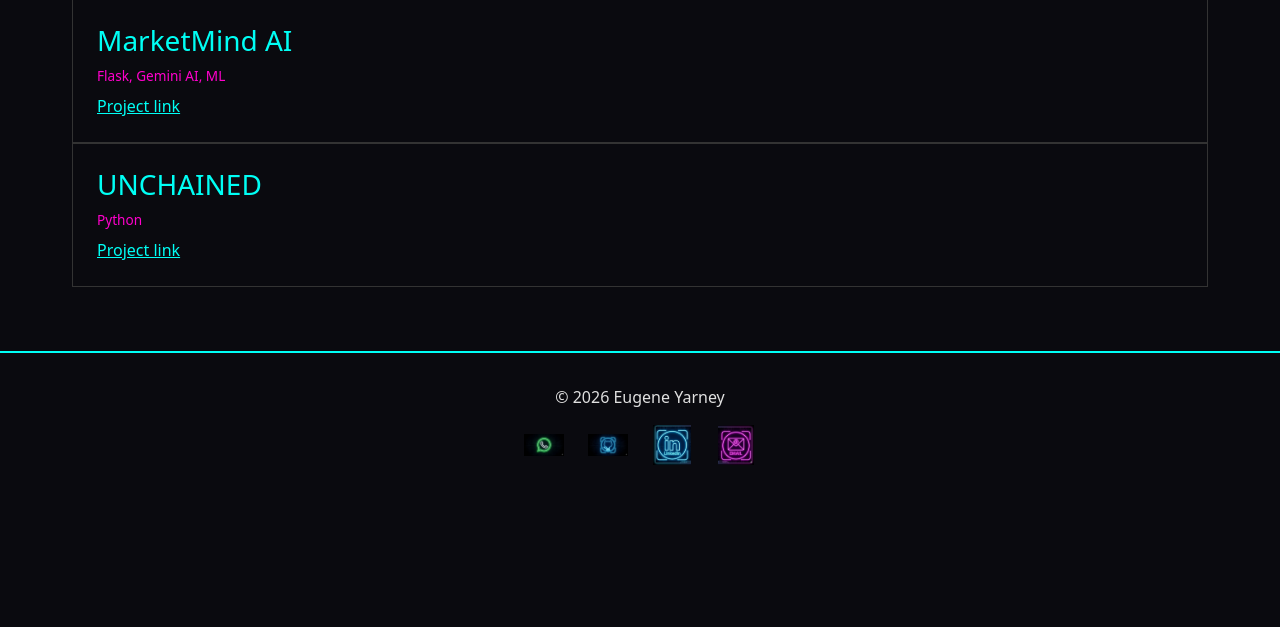
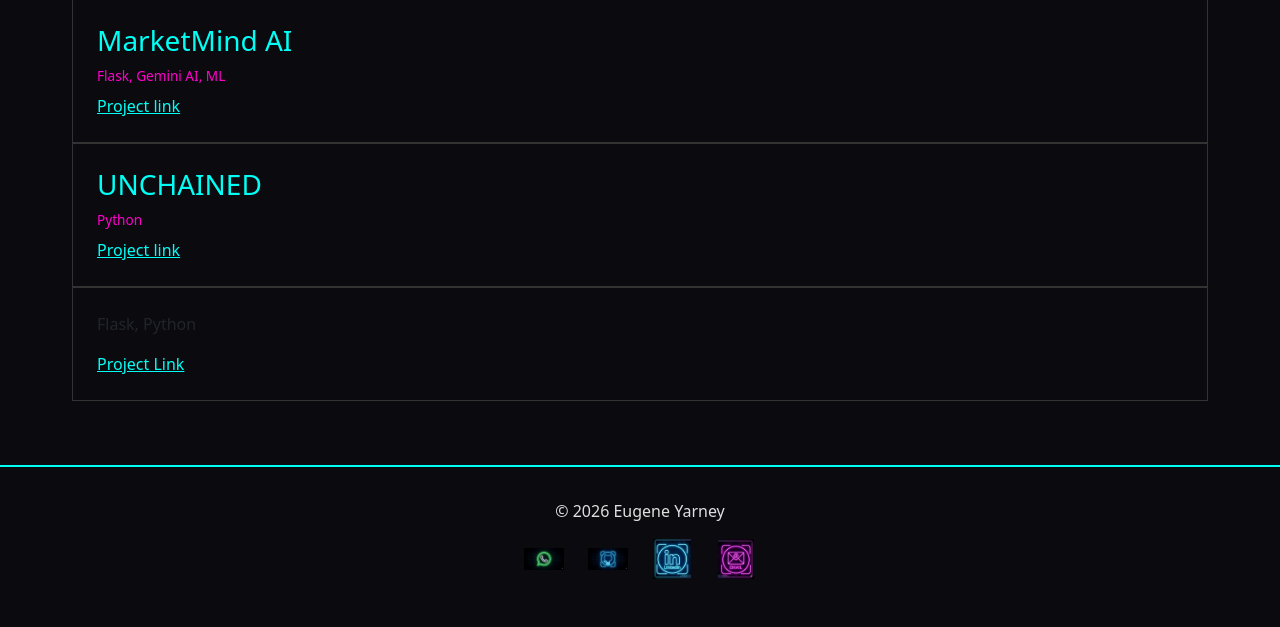
Before and after one commit to eugene234466/Portfolio, a Flask app: page /projects in a window 1280 px wide. Shown: the part 619-1246 px from the top of the page. Before the commit the page ends 1084 px from the top, so only its background shows below. Run offline with Flask 3, Linux system fonts and the light colour scheme.

Commit message:
Update projects.html

```diff
--- a/templates/projects.html
+++ b/templates/projects.html
@@ -27,5 +27,9 @@
             <p class = 'tags'>Python</p>
             <a href = "https://github.com/eugene234466/Unchained/releases/download/v1.0.0/UNCHAINED.exe" target="_blank">Project link</a>
         </div>
+        <div class="project-card">
+            <p>Flask, Python</p>
+            <a href = "https://web-production-7d4fb.up.railway.app/" target="_blank">Project Link</a>
+        </div>
     </section>
 {% endblock %}
```
